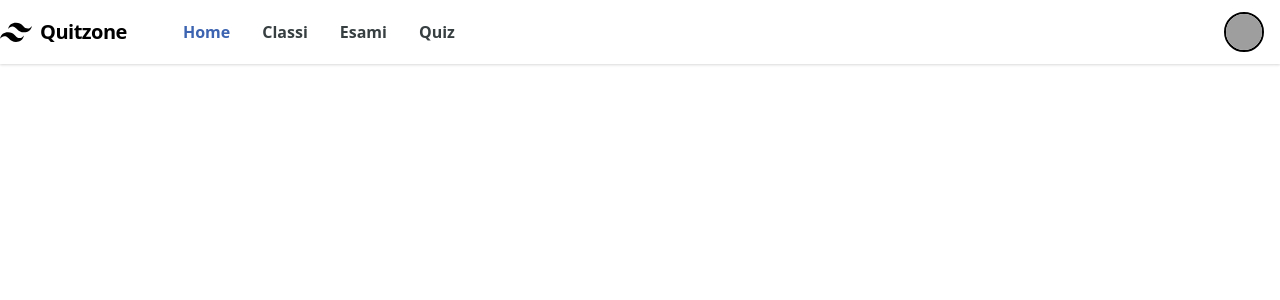
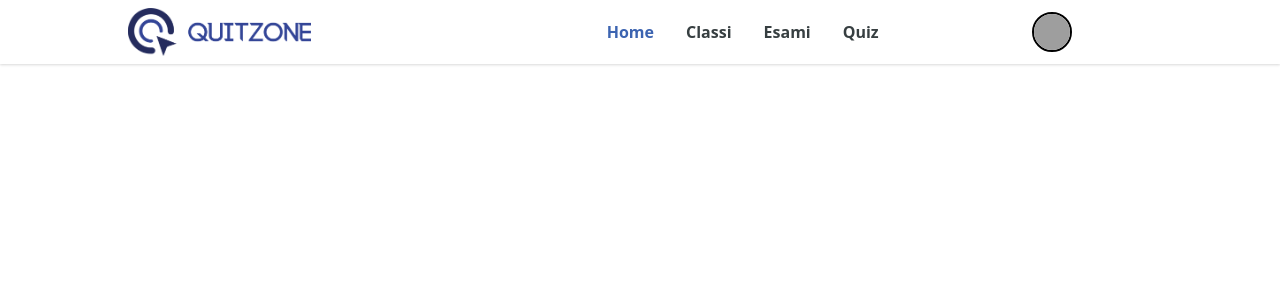
Before and after one commit to itsbeat/quitzone, a Vue app in the folder client/: page /home in a window 1280 px wide. Shown: the top 300 px of the page. Built offline with nearby package versions, Linux system fonts and the light colour scheme; grey boxes are pictures that could not be loaded.

Commit message:
Aggiornamento navbar

```diff
--- a/client/src/components/NavBar.vue
+++ b/client/src/components/NavBar.vue
@@ -2,10 +2,11 @@
   <div id="navbar" class="bg-white">
     <nav class="h-16 text-white bg-teal-600 flex items-center shadow">
         <div class="flex items-center flex-no-shrink text-white mr-6">
-      <svg class="fill-current h-8 w-8 mr-2" width="54" height="54" viewBox="0 0 54 54" xmlns="http://www.w3.org/2000/svg"><path d="M13.5 22.1c1.8-7.2 6.3-10.8 13.5-10.8 10.8 0 12.15 8.1 17.55 9.45 3.6.9 6.75-.45 9.45-4.05-1.8 7.2-6.3 10.8-13.5 10.8-10.8 0-12.15-8.1-17.55-9.45-3.6-.9-6.75.45-9.45 4.05zM0 38.3c1.8-7.2 6.3-10.8 13.5-10.8 10.8 0 12.15 8.1 17.55 9.45 3.6.9 6.75-.45 9.45-4.05-1.8 7.2-6.3 10.8-13.5 10.8-10.8 0-12.15-8.1-17.55-9.45-3.6-.9-6.75.45-9.45 4.05z"/></svg>
-      <span class="font-semibold text-xl tracking-tight">Quitzone</span>
-    </div>
-        <div class="container mx-auto px-4">
+      <img src="logo_quitzone.png" class="fill-current h-200 w-300 ml-32" width="200" height="320" >
+
+
+        </div>
+        <div class="container mx-auto px-52 ml-44">
             <div class="flex justify-between items-center">
                 <div class="flex">
                     <a href="#" class="text-blue-dark  font-semibold rounded-lg px-4 py-2 | hover:bg-grey-light hover:text-white-normal">
@@ -27,7 +28,6 @@
                                 @click="isOpen2 = true">
                             <img src="https://i.pravatar.cc/150?u=1" alt="">
                         </button>
-
                         <div v-if="isOpen2" class="fixed inset-0 w-full h-screen z-20 bg-black opacity-25" @click="isOpen2 = false"></div>
                         <div class="absolute z-30 right-0 mt-2" :class="{'hidden': !isOpen2}">
                             <div class="bg-white rounded-lg shadow-lg py-2 w-48">
```
